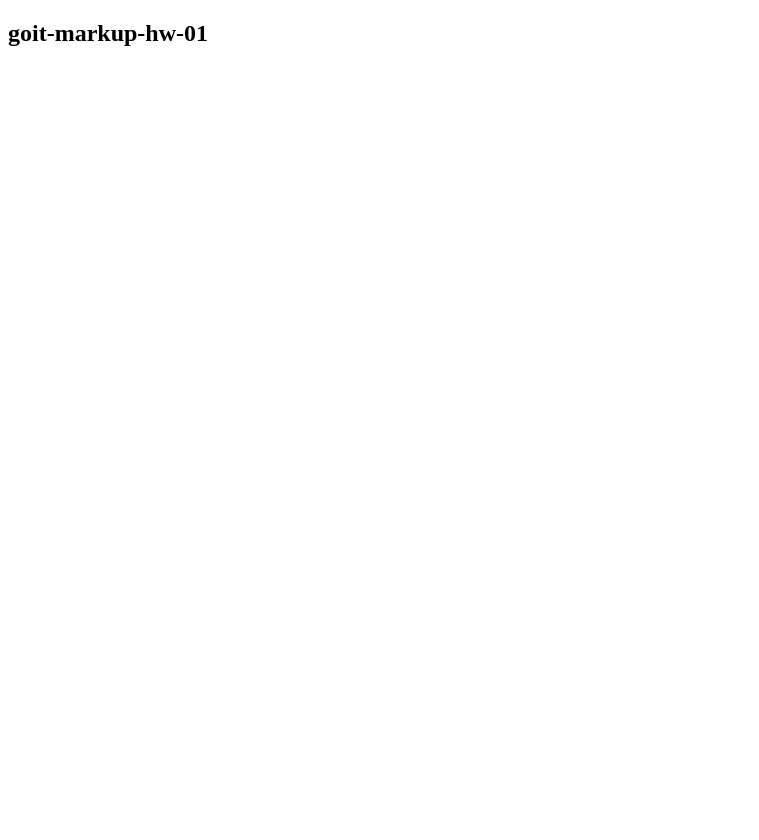
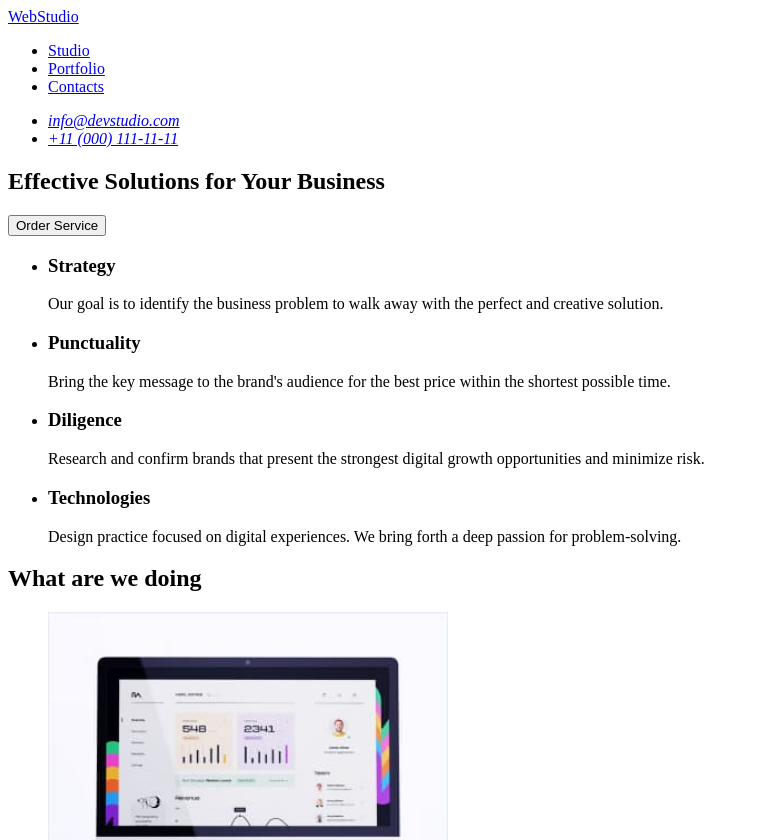
Before and after one commit to Vorzelskiy/goit-markup-hw-01, a plain HTML site: page index.html in a window 1280 px wide. Shown: the top 840 px of the page, without its empty margins (0-759 px from the left). Before the commit the page ends 800 px from the top, so only its background shows below. Drawn offline with Linux system fonts and the light colour scheme.

Commit message:
ДЗ №1 Розмітка сайту

```diff
--- a/index.html
+++ b/index.html
@@ -4,11 +4,102 @@
     <meta charset="UTF-8" />
     <meta http-equiv="X-UA-Compatible" content="IE=edge" />
     <meta name="viewport" content="width=device-width, initial-scale=1.0" />
-    <title>Document</title>
+    <title>WebStudio</title>
   </head>
   <body>
-    <section>
-      <h1>goit-markup-hw-01</h1>
-    </section>
+    <header>
+      <a href="/images/logo.svg">WebStudio</a>
+      <nav>
+        <ul>
+          <li><a href="/Studio">Studio</a></li>
+          <li><a href="/Portfolio">Portfolio</a></li>
+          <li><a href="/Contacts">Contacts</a></li>
+        </ul>
+      </nav>
+      <address>
+        <ul>
+          <li><a href="info@devstudio.com">info@devstudio.com</a></li>
+          <li><a href="tel:+110001111111">+11 (000) 111-11-11</a></li>
+        </ul>
+      </address>
+    </header>
+    <main>
+      <section>
+        <h2>Effective Solutions for Your Business</h2>
+        <button type="button">Order Service</button>
+      </section>
+      <section>
+        <ul>
+          <li>
+            <h3>Strategy</h3>
+            <p>
+              Our goal is to identify the business problem to walk away with the
+              perfect and creative solution.
+            </p>
+          </li>
+          <li>
+            <h3>Punctuality</h3>
+            <p>
+              Bring the key message to the brand's audience for the best price
+              within the shortest possible time.
+            </p>
+          </li>
+          <li>
+            <h3>Diligence</h3>
+            <p>
+              Research and confirm brands that present the strongest digital
+              growth opportunities and minimize risk.
+            </p>
+          </li>
+          <li>
+            <h3>Technologies</h3>
+            <p>
+              Design practice focused on digital experiences. We bring forth a
+              deep passion for problem-solving.
+            </p>
+          </li>
+        </ul>
+      </section>
+      <section>
+        <h2>What are we doing</h2>
+        <ul>
+          <li><img src="/images/monitor.jpg" alt="monitor" width="400" /></li>
+          <li><img src="/images/mobile.jpg" alt="mobile" width="400" /></li>
+          <li><img src="/images/notebook.jpg" alt="notebook" width="400" /></li>
+        </ul>
+      </section>
+      <section>
+        <h2>Our Team</h2>
+        <ul>
+          <li>
+            <img src="/images/mark.jpg" alt="pr designer" width="400" />
+            <h3>Mark Guerrero</h3>
+            <p>Product Designer</p>
+          </li>
+          <li>
+            <img src="/images/tom.jpg" alt="frontend" width="400" />
+            <h3>Tom Ford</h3>
+            <p>Frontend Developer</p>
+          </li>
+          <li>
+            <img src="/images/camila.jpg" alt="marketing" width="400" />
+            <h3>Camila Garcia</h3>
+            <p>Marketing</p>
+          </li>
+          <li>
+            <img src="/images/daniel.jpg" alt="designer" width="400" />
+            <h3>Daniel Wilson</h3>
+            <p>UI Designer</p>
+          </li>
+        </ul>
+      </section>
+    </main>
+    <footer>
+      <a href="/images/logo.svg">WebStudio</a>
+      <p>
+        Increase the flow of customers and sales for your business with digital
+        marketing & growth solutions.
+      </p>
+    </footer>
   </body>
 </html>
```
Also changed, not shown: images/camila.jpg (added), images/daniel.jpg (added), images/logo.svg (added), images/mark.jpg (added), images/mobile.jpg (added), images/monitor.jpg (added), images/notebook.jpg (added), images/tom.jpg (added).
